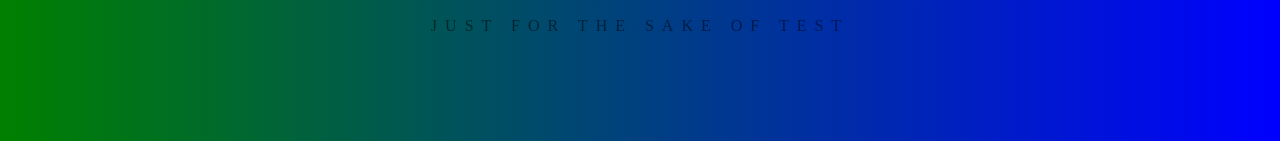
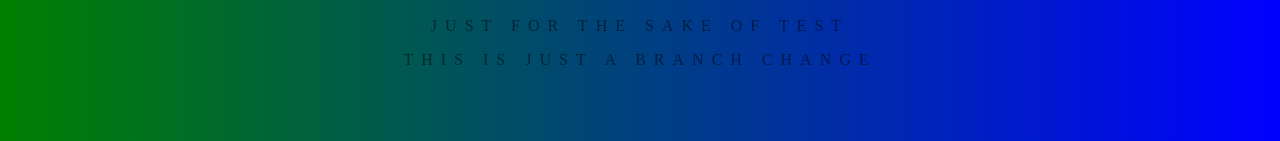
Before and after one commit to Bakijazzman/theCase, a website: page index1.html in a window 1280 px wide. Shown: the part 252-393 px from the top of the page. Drawn offline with Linux system fonts and the light colour scheme.

Commit message:
this is just a test of the branch

```diff
--- a/index1.html
+++ b/index1.html
@@ -9,6 +9,7 @@
         <input id="button2" type="color" name="secondColor" value="#ff0000">
         <h2>Current Css Backgroung</h2>
         <p>just for the sake of test </p>
+        <p>this is just a branch change</p>
         <h2  id="h3"></h2>
         <script src="gradentScript.js"></script>
     </body>
```
